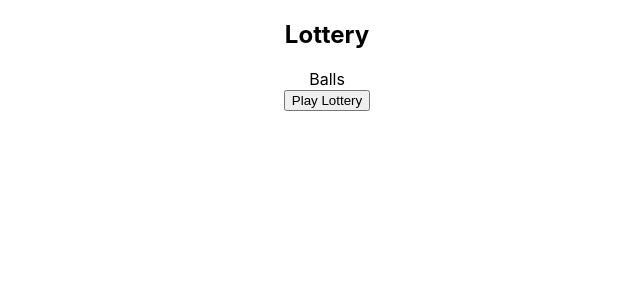
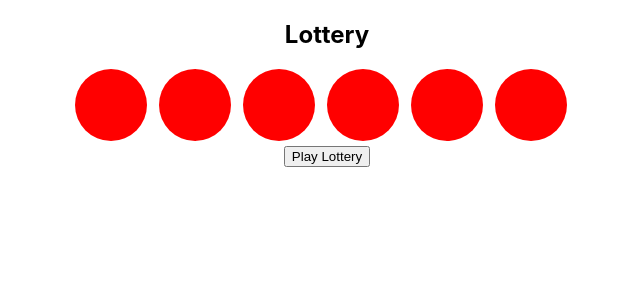
Before and after one commit to DAVIDCORNEY/lottery, a React (Create React App) app: page / in a window 1280 px wide. Shown: the top 300 px of the page, without its empty margins (313-953 px from the left). Built offline with nearby package versions, Linux system fonts and the light colour scheme.

Commit message:
map function in Lottery to pass nums to LotteryBall

```diff
--- a/src/components/Lottery/Lottery.js
+++ b/src/components/Lottery/Lottery.js
@@ -1,4 +1,5 @@
 import React, { Component } from "react";
+import LotteryBall from "../LotteryBall/LotteryBall";
 
 class Lottery extends Component {
   static defaultProps = {
@@ -17,10 +18,15 @@ class Lottery extends Component {
   };
 
   render() {
+    const { nums } = this.state;
     return (
       <section className="Lottery">
         <h1>{this.props.title}</h1>
-        <div>Balls</div>
+        <div>
+          {nums.map(num => (
+            <LotteryBall num={num} />
+          ))}
+        </div>
         <button onClick={this.handleClick}>Play Lottery</button>
       </section>
     );
```
